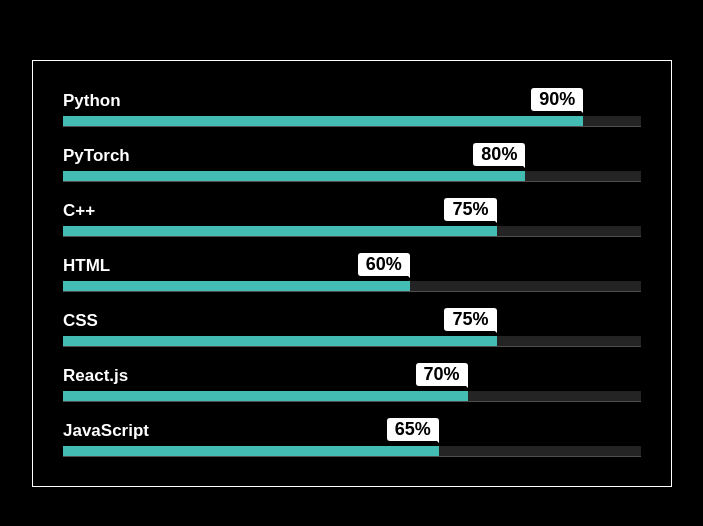
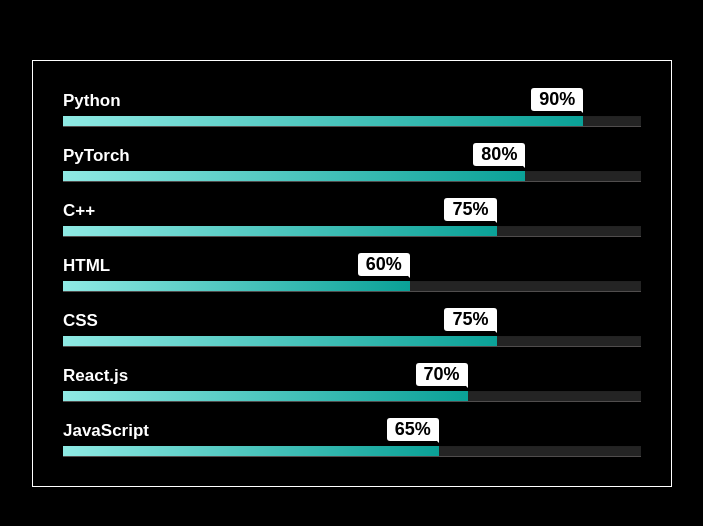
Before and after one commit to prayge/site, a React (Create React App) app: page / in a window 1280 px wide. Shown: the part 1015-1541 px from the top of the page, without its empty margins (288-991 px from the left). Built offline with nearby package versions, Linux system fonts and the light colour scheme; a web font is replaced by a local one.

Commit message:
skillsbar

```diff
--- a/src/components/SkillsBar.css
+++ b/src/components/SkillsBar.css
@@ -52,7 +52,7 @@
 .bar .progress-line span {
     height: 100%;
     width: 80%;
-    background: #43bcb4;
+    background: linear-gradient(0.25turn, #8feae4, #0aa197);
     position: absolute;
 
 }
```
